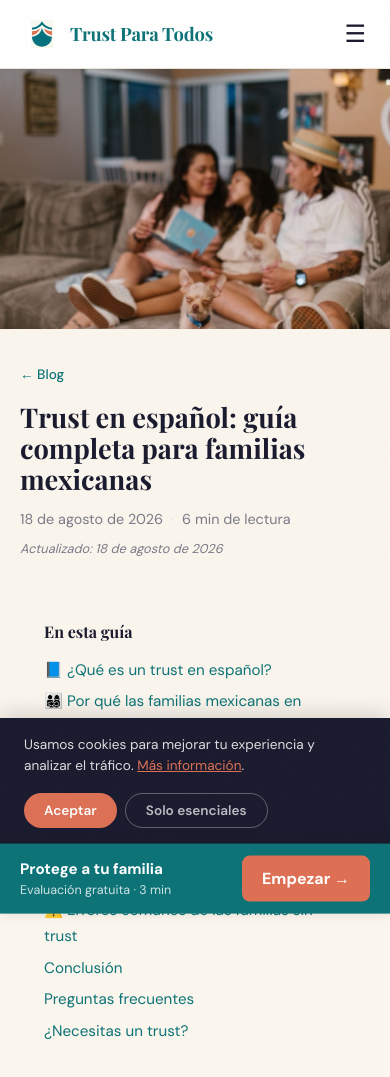
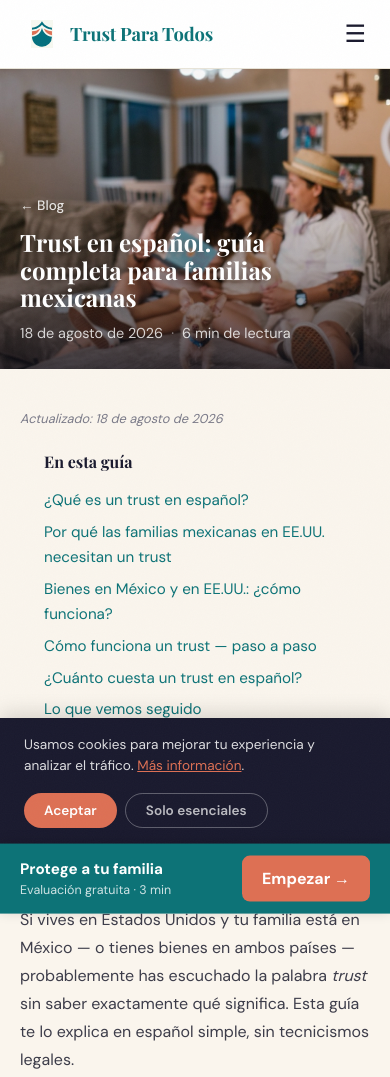
Before and after one commit to sheffk78/trust-para-todos, an Astro site: page /blog/trust-en-espanol in a window 390 px wide. Shown: the top 1077 px of the page. Built offline with nearby package versions, Linux system fonts and the light colour scheme; Astro itself is replaced by a stand-in of ours.

Commit message:
Fix blog design: hero image title overlay, remove emoji icons, white button text, FAQ padding

```diff
--- a/src/layouts/BlogArticleLayout.astro
+++ b/src/layouts/BlogArticleLayout.astro
@@ -111,14 +111,10 @@ const formattedDate = date
   </div>
 
   <article class="blog-article">
-    <!-- Hero image -->
+    <!-- Hero image with title overlay -->
     <div class="blog-hero">
       <img src={heroImage} alt={heroAlt} class="blog-hero-img" loading="eager" />
-    </div>
-
-    <!-- Article header -->
-    <div class="blog-container">
-      <div class="blog-header">
+      <div class="blog-hero-overlay">
         <a href="/blog" class="blog-back-link">← Blog</a>
         <h1 class="blog-title">{title}</h1>
         {date && (
@@ -128,8 +124,12 @@ const formattedDate = date
             {readTime && <span>{readTime}</span>}
           </div>
         )}
-        <p class="last-updated">Actualizado: {formattedDate || 'agosto 2026'}</p>
       </div>
+    </div>
+
+    <!-- Article body container -->
+    <div class="blog-container">
+      <p class="last-updated">Actualizado: {formattedDate || 'agosto 2026'}</p>
 
       <!-- Table of contents (auto-generated) -->
       <nav class="blog-toc" id="blog-toc">
@@ -298,6 +298,53 @@ const formattedDate = date
     object-position: center;
   }
 
+  .blog-hero::after {
+    content: '';
+    position: absolute;
+    bottom: 0;
+    left: 0;
+    right: 0;
+    height: 60%;
+    background: linear-gradient(to top, rgba(15,15,26,0.7) 0%, rgba(15,15,26,0.2) 60%, transparent 100%);
+    pointer-events: none;
+  }
+
+  .blog-hero-overlay {
+    position: absolute;
+    bottom: 0;
+    left: 0;
+    right: 0;
+    z-index: 2;
+    max-width: 780px;
+    margin: 0 auto;
+    padding: 0 24px 32px;
+  }
+
+  .blog-hero-overlay .blog-back-link {
+    color: rgba(255,255,255,0.85);
+    margin-bottom: 12px;
+  }
+
+  .blog-hero-overlay .blog-back-link:hover {
+    color: var(--white);
+  }
+
+  .blog-hero-overlay .blog-title {
+    color: var(--white);
+    font-size: 2rem;
+    line-height: 1.15;
+    margin-bottom: 10px;
+    text-shadow: 0 2px 12px rgba(0,0,0,0.4);
+  }
+
+  .blog-hero-overlay .blog-meta {
+    color: rgba(255,255,255,0.8);
+  }
+
+  .blog-hero-overlay .blog-meta-sep {
+    color: rgba(255,255,255,0.5);
+  }
+
   .blog-container {
     max-width: 780px;
     margin: 0 auto;
@@ -426,6 +473,18 @@ const formattedDate = date
     color: var(--terracotta);
   }
 
+  /* Buttons inside blog body — must keep white text */
+  .blog-body .btn,
+  .blog-body .btn-primary,
+  .blog-body a.btn,
+  .blog-body a.btn-primary {
+    color: var(--white) !important;
+  }
+  .blog-body .btn:hover,
+  .blog-body a.btn:hover {
+    color: var(--white) !important;
+  }
+
   /* Inline images in articles */
   .blog-body .article-image {
     margin: 32px 0;
@@ -538,24 +597,29 @@ const formattedDate = date
 
   .blog-body .faq-item {
     margin-bottom: 20px;
+    background: var(--white);
+    border: 1px solid var(--cream-dark);
+    border-radius: var(--radius-sm);
+    overflow: hidden;
   }
 
   .blog-body .faq-item h3 {
     font-size: 1.1rem;
-    color: var(--teal);
-    margin-bottom: 8px;
+    color: var(--dark);
+    margin-bottom: 0;
     font-family: 'DM Sans', sans-serif;
     font-weight: 700;
     cursor: pointer;
     position: relative;
-    padding-right: 28px;
+    padding: 20px 24px;
+    padding-right: 48px;
   }
 
   .blog-body .faq-item h3::after {
     content: '+';
     position: absolute;
-    right: 0;
-    top: -2px;
+    right: 24px;
+    top: 18px;
     font-size: 1.3rem;
     color: var(--terracotta);
     transition: transform 0.2s;
@@ -567,16 +631,18 @@ const formattedDate = date
   }
 
   .blog-body .faq-item p {
-    margin-bottom: 8px;
+    margin-bottom: 0;
     max-height: 0;
     overflow: hidden;
-    transition: max-height 0.3s ease, padding-top 0.3s ease;
-    padding-top: 0;
+    transition: max-height 0.3s ease, padding 0.3s ease;
+    padding: 0 24px;
+    color: var(--text-body);
+    line-height: 1.7;
   }
 
   .blog-body .faq-item.open p {
     max-height: 500px;
-    padding-top: 8px;
+    padding: 0 24px 20px;
   }
 
   /* CTA box at bottom */
@@ -761,7 +827,13 @@ const formattedDate = date
   /* Mobile */
   @media (max-width: 768px) {
     .blog-hero {
-      height: 260px;
+      height: 300px;
+    }
+    .blog-hero-overlay .blog-title {
+      font-size: 1.5rem;
+    }
+    .blog-hero-overlay {
+      padding: 0 20px 24px;
     }
     .blog-container {
       padding: 32px 20px 60px;
--- a/src/pages/blog/trust-en-espanol.astro
+++ b/src/pages/blog/trust-en-espanol.astro
@@ -74,7 +74,7 @@ const faqSchema = {
 
   <p>Esta guía está escrita para familias mexicanas y latinas que viven en Estados Unidos y quieren entender, en español claro, si necesitan un trust y cómo obtener uno sin pagar miles de dólares a un abogado. Si prefieres empezar por lo básico, lee primero nuestra página <a href="/que-es">¿Qué es un trust?</a> y luego vuelve aquí.</p>
 
-  <h2>📘 ¿Qué es un trust en español?</h2>
+  <h2>¿Qué es un trust en español?</h2>
 
   <p>Un trust (o fideicomiso, en español) es un documento legal donde tú transfieres la propiedad de tus bienes — tu casa, tus cuentas, tus inversiones — a un "contenedor" legal llamado trust. Tú sigues siendo el dueño y sigues tomando todas las decisiones. Pero cuando fallezcas, esos bienes no pasan por el probate: pasan directamente a las personas que tú elegiste, según las reglas que tú escribiste.</p>
 
@@ -88,7 +88,7 @@ const faqSchema = {
     <img src="/images/blog/inline-family-kitchen.jpg" alt="Familia hispana conversando en la cocina sobre su plan patrimonial" loading="lazy" />
   </figure>
 
-  <h2>👨‍👩‍👧‍👦 Por qué las familias mexicanas en EE.UU. necesitan un trust</h2>
+  <h2>Por qué las familias mexicanas en EE.UU. necesitan un trust</h2>
 
   <p>La comunidad mexicana en Estados Unidos enfrenta una situación particular: muchos tienen su casa y sus ahorros aquí, pero tienen familia, y a veces bienes, en México. Cuando alguien fallece sin un plan, el desorden es doble — hay que lidiar con el sistema legal de dos países.</p>
 
@@ -103,7 +103,7 @@ const faqSchema = {
 
   <div class="callout-warning"><strong>⚠️ Importante:</strong> Sin un trust, si falleces en Estados Unidos, tu familia en México podría enfrentar meses de trámites, traducciones de documentos y costos legales para reclamar lo que es suyo. Un trust evita todo eso.</div>
 
-  <h2>🌎 Bienes en México y en EE.UU.: ¿cómo funciona?</h2>
+  <h2>Bienes en México y en EE.UU.: ¿cómo funciona?</h2>
 
   <p>Si tienes bienes en ambos países — por ejemplo, una casa en Phoenix y otra en Guadalajara — necesitas entender cómo funcionan los dos sistemas juntos. El <strong>trust de Estados Unidos protege solo los bienes que están en Estados Unidos</strong>: tu casa aquí, tus cuentas bancarias, tus inversiones y tu seguro de vida.</p>
 
@@ -111,7 +111,7 @@ const faqSchema = {
 
   <p><strong>Consejo práctico:</strong> Si tienes familia en México que heredaría tus bienes de allá, nombra a alguien que pueda actuar en ambos países — ya sea un co-trustee en EE.UU. o un apoderado en México — para que el proceso sea ágil cuando fallezcas. Y mantén un documento con la lista de todos tus bienes, en ambos lados de la frontera, para que tu familia sepa qué hay y dónde está.</p>
 
-  <h2>📋 Cómo funciona un trust — paso a paso</h2>
+  <h2>Cómo funciona un trust — paso a paso</h2>
 
   <p>El proceso es más sencillo de lo que la gente cree. Estos son los cuatro pasos básicos:</p>
 
@@ -126,7 +126,7 @@ const faqSchema = {
 
   <div class="inline-cta"><p>¿Quieres saber si un trust te conviene? Haz la evaluación gratuita en 3 minutos.</p><a href="/evaluacion" class="btn btn-primary">Empezar evaluación →</a></div>
 
-  <h2>💰 ¿Cuánto cuesta un trust en español?</h2>
+  <h2>¿Cuánto cuesta un trust en español?</h2>
 
   <p>El precio depende de cómo lo hagas:</p>
 
@@ -171,7 +171,7 @@ const faqSchema = {
     <img src="/images/blog/inline-family-outdoor.jpg" alt="Familia hispana disfrutando tiempo juntos al aire libre" loading="lazy" />
   </figure>
 
-  <h2>⚠️ Errores comunes de las familias sin trust</h2>
+  <h2>Errores comunes de las familias sin trust</h2>
 
   <ul>
     <li><strong>Pensar que el testamento basta.</strong> Un testamento no evita el probate. Solo dice quién recibe qué, pero igual pasa por el juicio. Para entender la diferencia, lee <a href="/blog/trust-vs-testamento">trust vs testamento</a>.</li>
```
